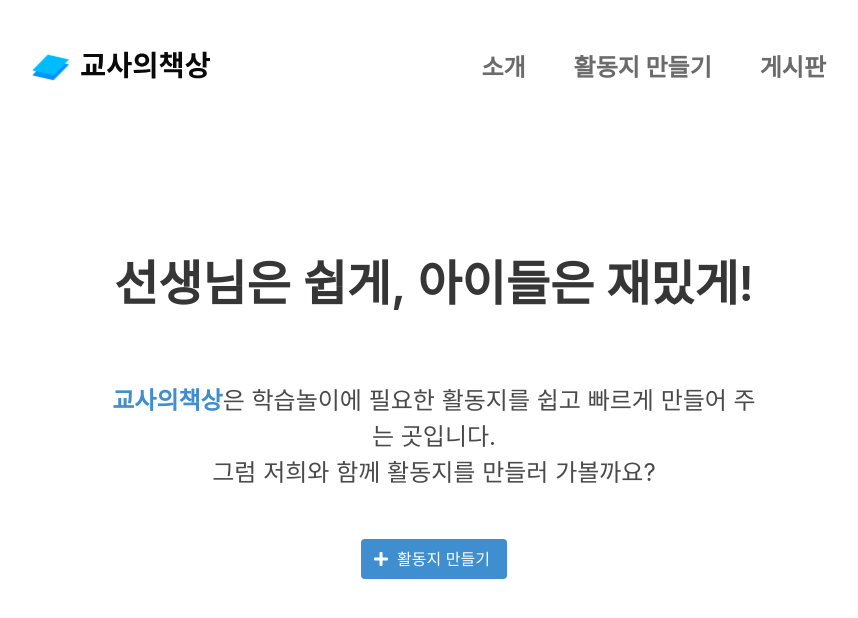
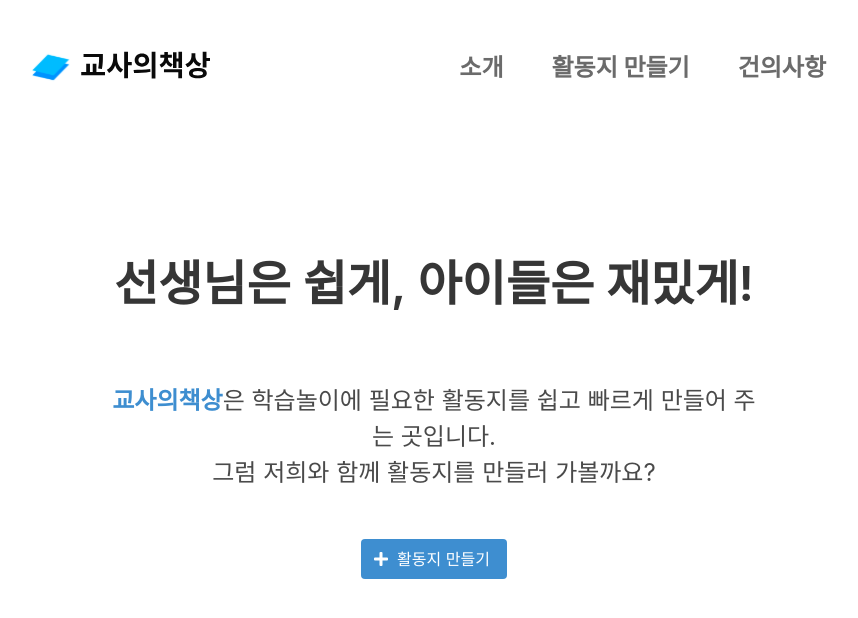
Before and after one commit to hoetaek/teacher-desk, a Vue app in the folder teacher_desk_vue/: page / in a window 1280 px wide. Shown: the top 618 px of the page, without its empty margins (206-1064 px from the left). Built offline with nearby package versions, Linux system fonts and the light colour scheme.

Commit message:
feat: change router to suggestion from board

```diff
--- a/teacher_desk_vue/src/App.vue
+++ b/teacher_desk_vue/src/App.vue
@@ -43,10 +43,10 @@
               style="color: #6B6B6B"
             >활동지 만들기</router-link>
             <router-link
-              to="/board"
+              to="/suggestion"
               class="navbar-item is-size-4 has-text-weight-bold px-5"
               style="color: #6B6B6B"
-            >게시판</router-link>
+            >건의사항</router-link>
 
           </div>
 
--- a/teacher_desk_vue/src/router/index.js
+++ b/teacher_desk_vue/src/router/index.js
@@ -29,9 +29,9 @@ const routes = [
     name: 'korean_wordsearch',
     component: () => import(/* webpackChunkName: "about" */ '../views/WordsearchKoreanView.vue')
   }, {
-    path: '/board',
-    name: 'board',
-    component: () => import(/* webpackChunkName: "about" */ '../views/BoardView.vue')
+    path: '/suggestion',
+    name: 'suggestion',
+    component: () => import(/* webpackChunkName: "about" */ '../views/SuggestionView.vue')
   }
 ]
 
```
Also changed, not shown: teacher_desk_vue/src/views/SuggestionView.vue (renamed from teacher_desk_vue/src/views/BoardView.vue).
